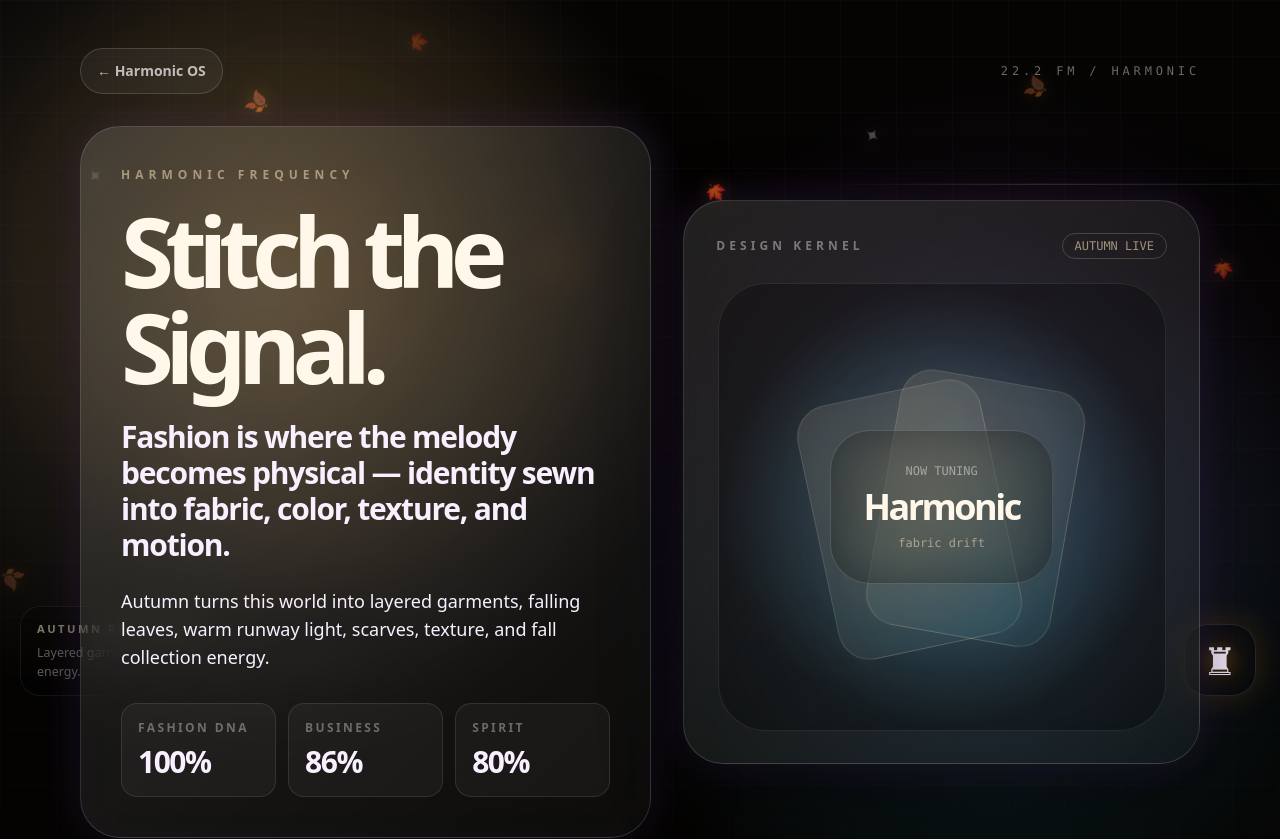
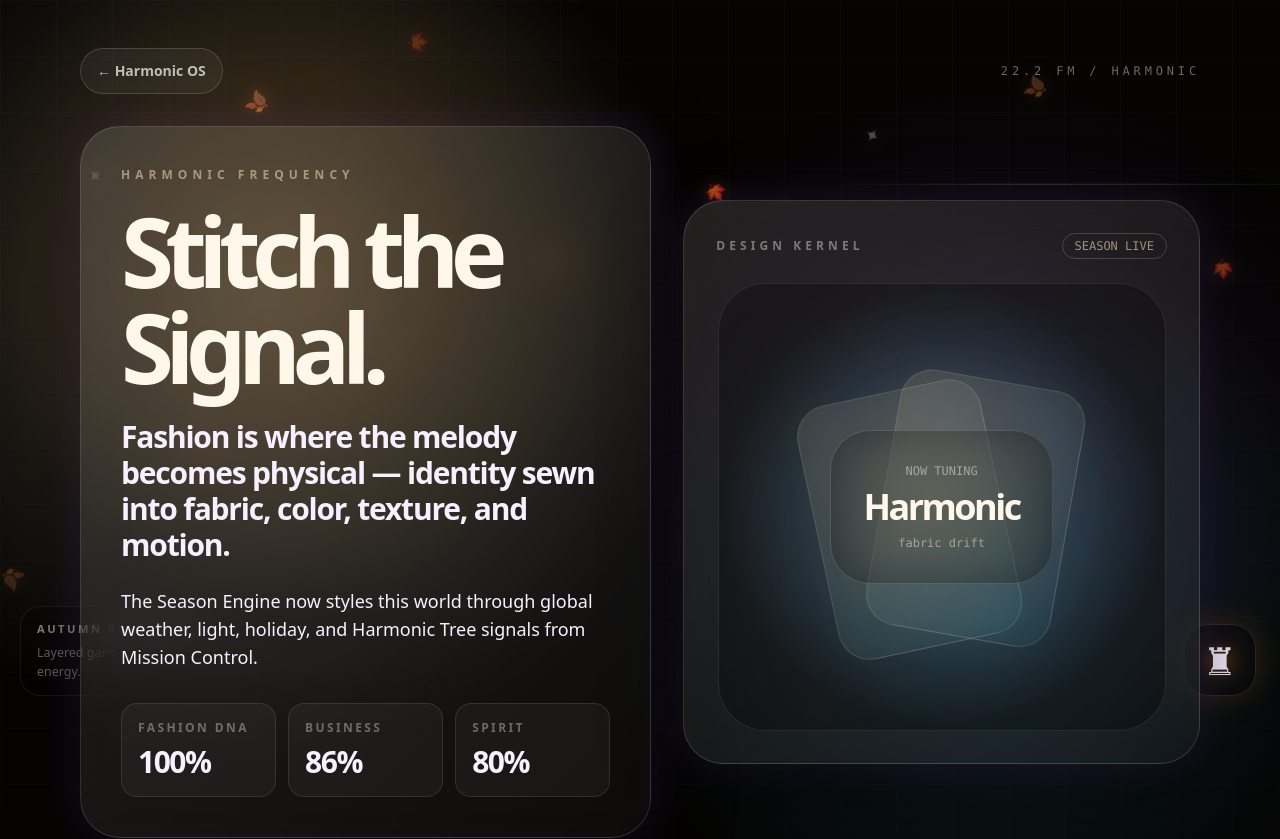
Before and after one commit to thatsmelodic/harmonic-os, a Next.js app: page /worlds/harmonic in a window 1280 px wide. Shown: the top 839 px of the page. Built offline with nearby package versions, Linux system fonts and the light colour scheme.

Commit message:
Use global active season in Harmonic world

```diff
--- a/components/worlds/HarmonicFashionWorldExperience.tsx
+++ b/components/worlds/HarmonicFashionWorldExperience.tsx
@@ -19,7 +19,7 @@ export function HarmonicFashionWorldExperience() {
 
   return (
     <main className="harmonic-fashion-world relative isolate min-h-screen overflow-hidden pb-28">
-      <SeasonalWorldLayer world="harmonic" season="autumn" />
+      <SeasonalWorldLayer world="harmonic" />
       <div className="harmonic-fashion-aurora absolute inset-0 -z-30" />
       <div className="frequency-grid absolute inset-0 -z-20 opacity-40" />
       <div className="fashion-thread fashion-thread-one" />
@@ -37,7 +37,7 @@ export function HarmonicFashionWorldExperience() {
             <p className="text-xs font-black uppercase tracking-[.42em] text-[#f5dfb8]/55">Harmonic Frequency</p>
             <h1 className="mt-5 text-5xl font-black leading-none tracking-[-.09em] text-[#fff8ea] sm:text-7xl lg:text-8xl">Stitch the Signal.</h1>
             <p className="mt-6 max-w-2xl text-xl font-black leading-tight tracking-[-.04em] text-white/88 sm:text-3xl">Fashion is where the melody becomes physical — identity sewn into fabric, color, texture, and motion.</p>
-            <p className="mt-6 max-w-2xl text-base leading-8 text-white/64 sm:text-lg">Autumn turns this world into layered garments, falling leaves, warm runway light, scarves, texture, and fall collection energy.</p>
+            <p className="mt-6 max-w-2xl text-base leading-8 text-white/64 sm:text-lg">The Season Engine now styles this world through global weather, light, holiday, and Harmonic Tree signals from Mission Control.</p>
             <div className="mt-8 grid gap-3 sm:grid-cols-3">
               <Metric label="Fashion DNA" value={state.dna.fashion} />
               <Metric label="Business" value={state.dna.business} />
@@ -46,7 +46,7 @@ export function HarmonicFashionWorldExperience() {
           </div>
 
           <aside className="glass-panel rounded-[2.5rem] p-6 sm:p-8">
-            <div className="mb-6 flex items-center justify-between"><p className="text-xs font-black uppercase tracking-[.34em] text-white/40">Design Kernel</p><span className="rounded-full border border-[#f5dfb8]/20 px-3 py-1 font-mono text-xs text-[#f5dfb8]/60">AUTUMN LIVE</span></div>
+            <div className="mb-6 flex items-center justify-between"><p className="text-xs font-black uppercase tracking-[.34em] text-white/40">Design Kernel</p><span className="rounded-full border border-[#f5dfb8]/20 px-3 py-1 font-mono text-xs text-[#f5dfb8]/60">SEASON LIVE</span></div>
             <div className="relative mx-auto grid aspect-square max-w-md place-items-center rounded-[3rem] border border-[#f5dfb8]/10 bg-[radial-gradient(circle,rgba(245,223,184,.18),rgba(54,178,203,.08)_45%,rgba(0,0,0,.28)_70%)]">
               <div className="fabric-card fabric-card-a" /><div className="fabric-card fabric-card-b" />
               <div className="relative rounded-[2.5rem] border border-white/15 bg-black/35 px-8 py-8 text-center backdrop-blur-xl"><p className="font-mono text-xs text-white/45">NOW TUNING</p><p className="mt-2 text-4xl font-black tracking-[-.07em] text-[#fff8ea]">Harmonic</p><p className="mt-2 font-mono text-xs text-[#f5dfb8]/55">{state.physics.replace('-', ' ')}</p></div>
```
